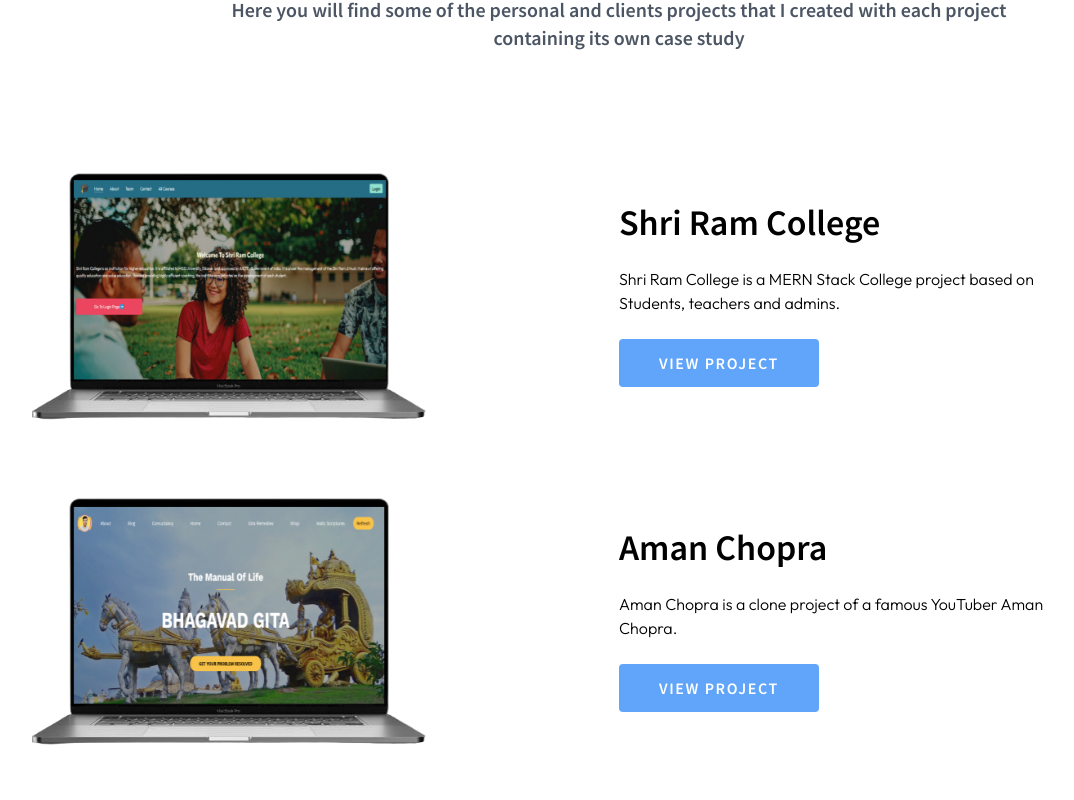
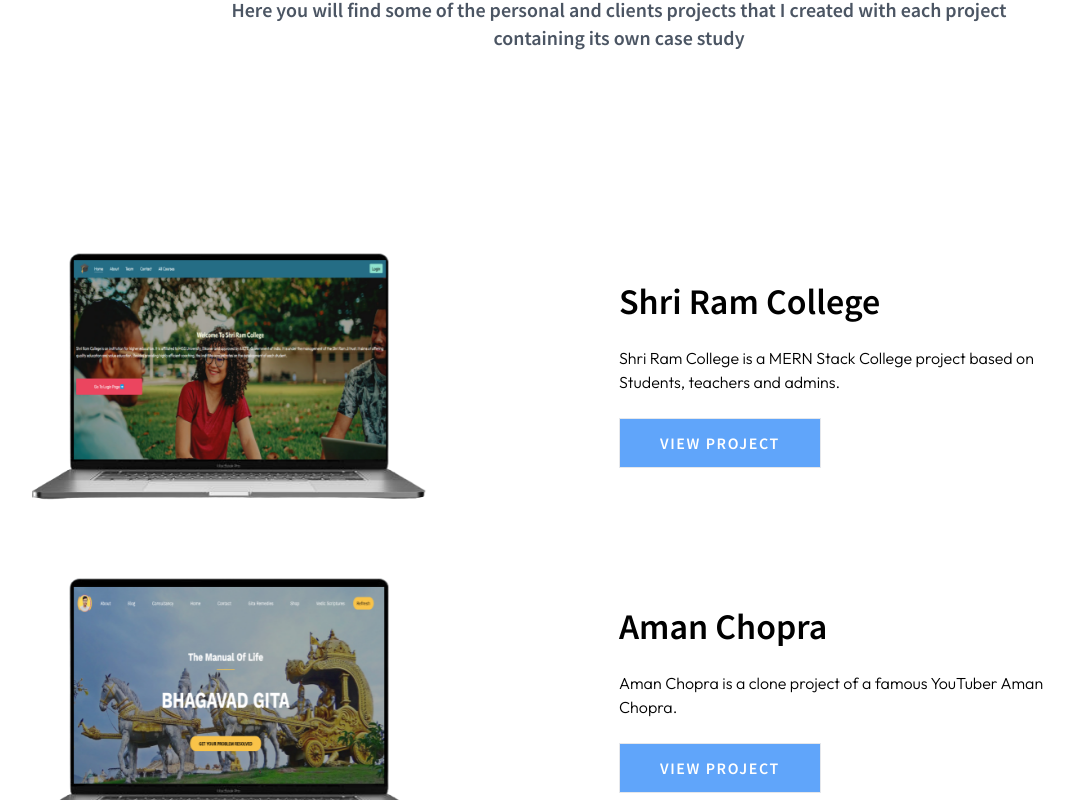
Before and after one commit to mandorakannu/my-website, a Next.js app: page / in a window 1280 px wide. Shown: the part 1820-2620 px from the top of the page, without its empty margins (21-1095 px from the left). Built offline with nearby package versions, Linux system fonts and the light colour scheme.

Commit message:
Add top-bottom padding in Projects.tsx and border and remove rounded corner in Link tag

```diff
--- a/components/Projects.tsx
+++ b/components/Projects.tsx
@@ -18,7 +18,7 @@
           created with each project <br /> containing its own case study
         </p>
       </div>
-      <div>
+      <div className="py-20" >
         {data.map((project) => (
           <div className="grid grid-cols-2 max-sm:grid-cols-1" key={project.title}>
             <Image
@@ -32,7 +32,7 @@
             <div className="flex flex-col justify-center items-start max-sm:items-center gap-6">
               <h2 className="text-4xl">{project.title}</h2>
               <p className={`w-2/3 ${outfit.className}`}>{project.desc}</p>
-              <Link href={project.link} className="bg-blue-400 px-10 py-3 uppercase text-white rounded tracking-widest hover:shadow-2xl transition-all delay-100 hover:border-sky-500" target="_blank">View Project</Link>
+              <Link href={project.link} className="bg-blue-400 px-10 py-3 uppercase border text-white tracking-widest hover:shadow-2xl transition-all delay-100 hover:border-sky-500" target="_blank">View Project</Link>
             </div>
           </div>
         ))}
```
